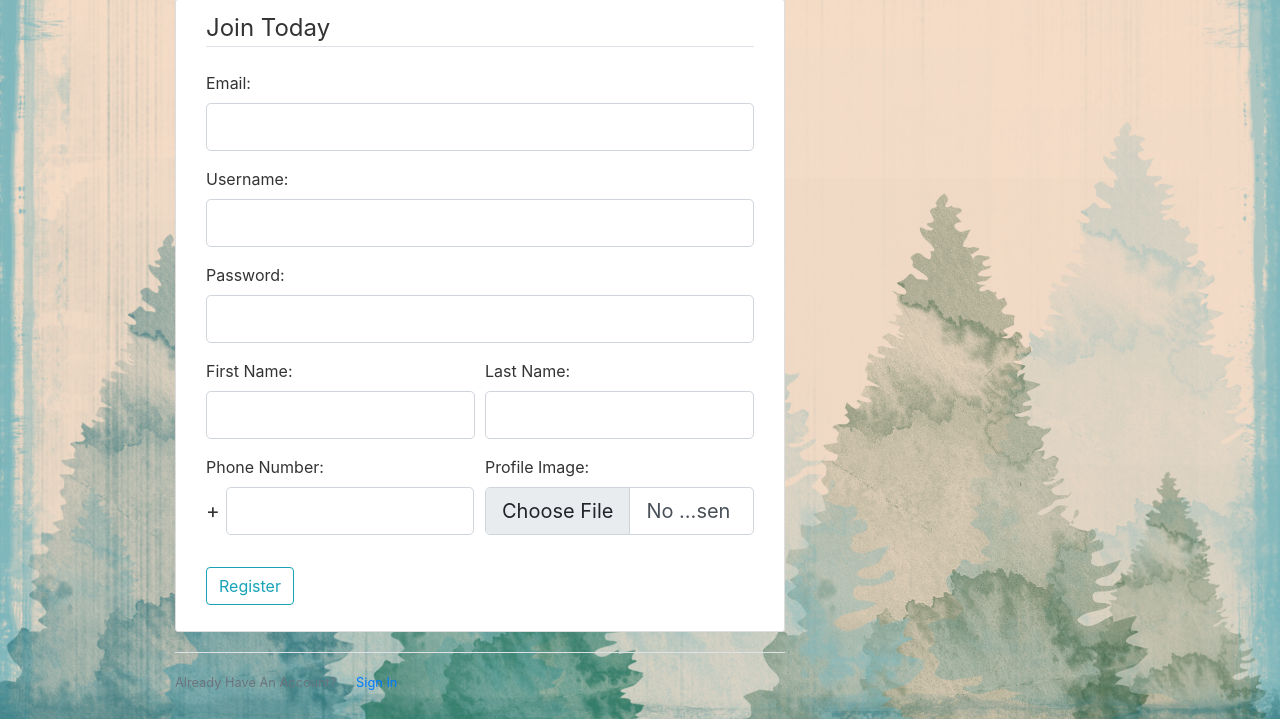
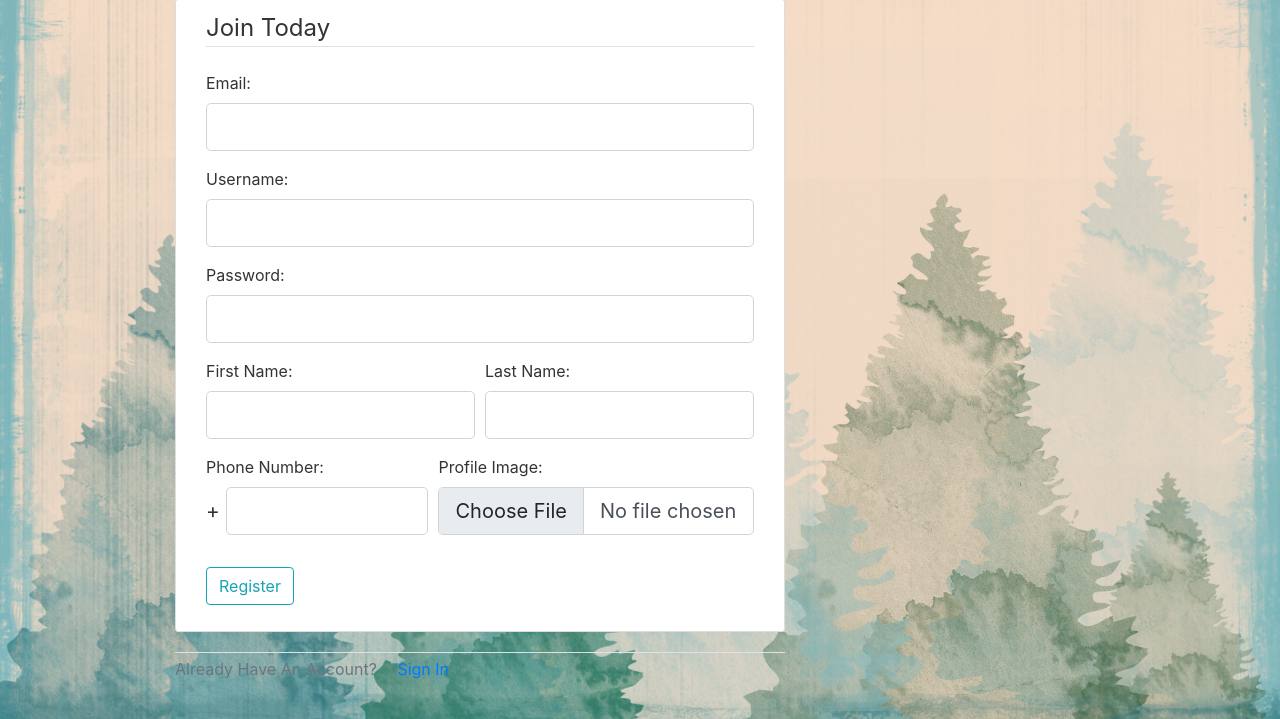
Before and after one commit to pranamyaa/List-it-A-To-Do-list-Application, a Flask app: page /register in a window 1280 px wide. Shown: the part 81-800 px from the top of the page. Run offline with Flask 2, Linux system fonts and the light colour scheme; some libraries are stand-ins or nearby versions.

Commit message:
Some Design Changes

```diff
--- a/static/style.css
+++ b/static/style.css
@@ -215,8 +215,8 @@ a.article-title:hover {
 }
 
 .profile-img {
-  width: 80px;
-  height: 80px;
+  width: 150px;
+  height: 150px;
   border: 3px solid #c1c1c1;
   border-radius: 10px;
   margin-right: 20px;
--- a/templates/login.html
+++ b/templates/login.html
@@ -18,9 +18,9 @@
             </div>
         </form>
     </div>
-    <div class="border-top pt-3">
-        <small class="text-muted">
+    <div class="border-top pt-1">
+        <p class="text-muted">
             Don't Have An Account? <a class="ml-3" href="/register">Sign Up</a>
-        </small>
+        </p>
     </div>
 {% endblock %}
--- a/templates/register.html
+++ b/templates/register.html
@@ -27,14 +27,14 @@
                     </div>
                 </div>
                 <div class="form-row">
-                    <div class="form-group col-md-6">
+                    <div class="form-group col-md-5">
                         <label class="form-control-label">Phone Number:</label>
                         <div>
                             <div class="form-input-phone-plus">+</div>
                             <input class="form-control form-control-lg form-input-phone" type="number" name="register-pn" required>
                         </div>
                     </div>
-                    <div class="form-group col-md-6">
+                    <div class="form-group col-md-7">
                         <label class="form-control-label">Profile Image:</label>
                         <input class="form-control form-control-lg" type="file" name="register-pi" required accept="image/png, image/jpeg">
                     </div>
@@ -45,9 +45,9 @@
             </div>
         </form>
     </div>
-    <div class="border-top pt-3">
-        <small class="text-muted">
+    <div class="border-top pt-1">
+        <p class="text-muted">
             Already Have An Account? <a class="ml-3" href="/login">Sign In</a>
-        </small>
+        </p>
     </div>
 {% endblock %}
```
Also changed, not shown: templates/home.html (+9 -8 lines), templates/tasks.html (+3 -4 lines), templates/user.html (+6 -5 lines).
